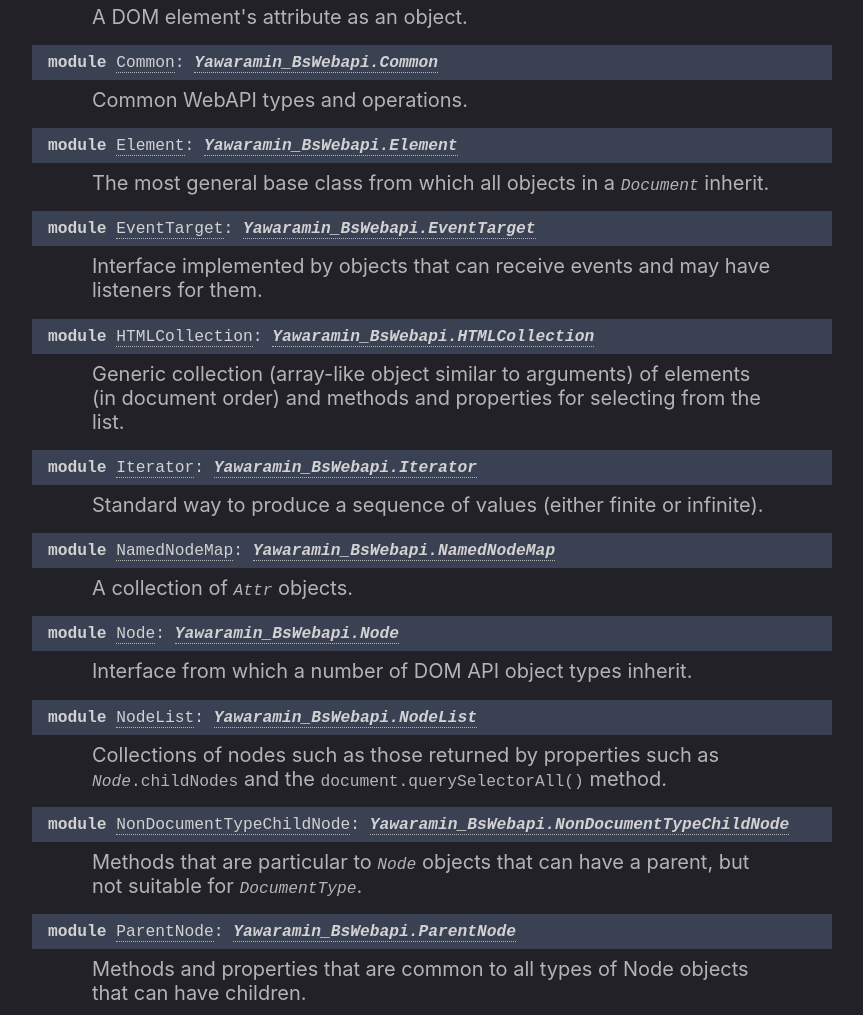
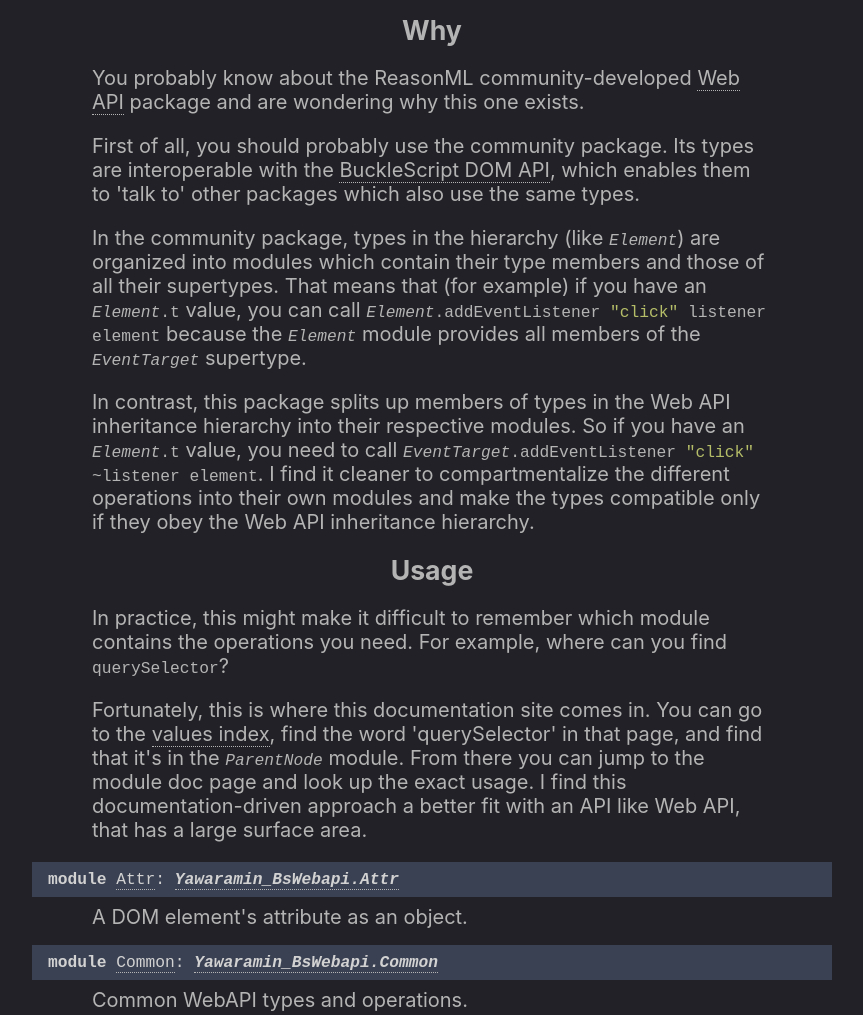
Before and after one commit to yawaramin/bs-webapi, a website: page docs/Yawaramin_BsWebapi.html in a window 1280 px wide. Shown: the part 1340-2355 px from the top of the page, without its empty margins (208-1071 px from the left). Drawn offline with Linux system fonts and the light colour scheme.

Commit message:
ocamldoc

```diff
--- a/docs/Yawaramin_BsWebapi.html
+++ b/docs/Yawaramin_BsWebapi.html
@@ -40,6 +40,9 @@
 
 <p>
 
+    <h1 id="1_What">What</h1>
+<p>
+
     BuckleScript bindings to the
     <a href="https://developer.mozilla.org/en-US/docs/Web/API">Web API</a>.
 <p>
@@ -50,7 +53,7 @@
     <a href="https://github.com/yawaramin/bs-webapi">GitHub</a>
 <p>
 
-    These bindings are organised into modules that correspond to the API
+    These bindings are organized into modules that correspond to the API
     class hierarchy. All modules in the hierarchy share a common
     <code class="code"><span class="constructor">EventTarget</span></code> modelled as an abstract type. If you have a value of,
     say, an <code class="code"><span class="constructor">HTMLElement</span></code>, you will be able to manipulate it with the
@@ -96,7 +99,54 @@ The first variant type does not allow tag(s) `element, `node</pre>
     <code class="code"><span class="constructor">Web</span>.<span class="constructor">EventTarget</span>.this <span class="constructor">Web</span>.<span class="constructor">EventTarget</span>.t</code>, but the function
     <code class="code">className</code> expects something of type <code class="code"><span class="constructor">Web</span>.<span class="constructor">Element</span>.subtype</code>. It
     enforces that we can't call methods of the more specialized <code class="code"><span class="constructor">Element</span></code>
-    interface on more general <code class="code"><span class="constructor">EventTarget</span></code> objects.<br>
+    interface on more general <code class="code"><span class="constructor">EventTarget</span></code> objects.
+<p>
+
+    <h1 id="1_Why">Why</h1>
+<p>
+
+    You probably know about the ReasonML community-developed
+    <a href="https://github.com/reasonml-community/bs-webapi-incubator">Web API</a>
+    package and are wondering why this one exists.
+<p>
+
+    First of all, you should probably use the community package. Its
+    types are interoperable with the
+    <a href="https://bucklescript.github.io/bucklescript/api/Dom.html">BuckleScript
+    DOM API</a>, which enables them to 'talk to' other packages which also
+    use the same types.
+<p>
+
+    In the community package, types in the hierarchy (like <code class="code"><span class="constructor">Element</span></code>) are
+    organized into modules which contain their type members and those of
+    all their supertypes. That means that (for example) if you have an
+    <code class="code"><span class="constructor">Element</span>.t</code> value, you can call <code class="code"><span class="constructor">Element</span>.addEventListener <span class="string">"click"</span>
+    listener element</code> because the <code class="code"><span class="constructor">Element</span></code> module provides all members
+    of the <code class="code"><span class="constructor">EventTarget</span></code> supertype.
+<p>
+
+    In contrast, this package splits up members of types in the Web API
+    inheritance hierarchy into their respective modules. So if you have
+    an <code class="code"><span class="constructor">Element</span>.t</code> value, you need to call <code class="code"><span class="constructor">EventTarget</span>.addEventListener
+    <span class="string">"click"</span> ~listener element</code>. I find it cleaner to compartmentalize the
+    different operations into their own modules and make the types
+    compatible only if they obey the Web API inheritance hierarchy.
+<p>
+
+    <h1 id="1_Usage">Usage</h1>
+<p>
+
+    In practice, this might make it difficult to remember which module
+    contains the operations you need. For example, where can you find
+    <code class="code">querySelector</code>?
+<p>
+
+    Fortunately, this is where this documentation site comes in. You can
+    go to the <a href="index_values.html">values index</a>, find the word
+    'querySelector' in that page, and find that it's in the <code class="code"><span class="constructor">ParentNode</span></code>
+    module. From there you can jump to the module doc page and look up
+    the exact usage. I find this documentation-driven approach a better
+    fit with an API like Web API, that has a large surface area.<br>
 </div>
 <hr width="100%">
 
```
Also changed, not shown: docs/index.html (+52 -2 lines).
